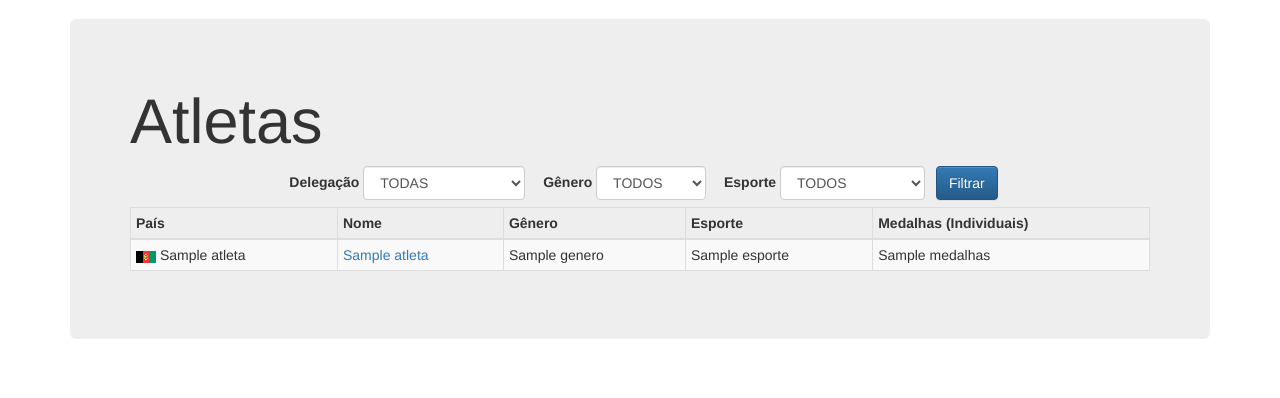
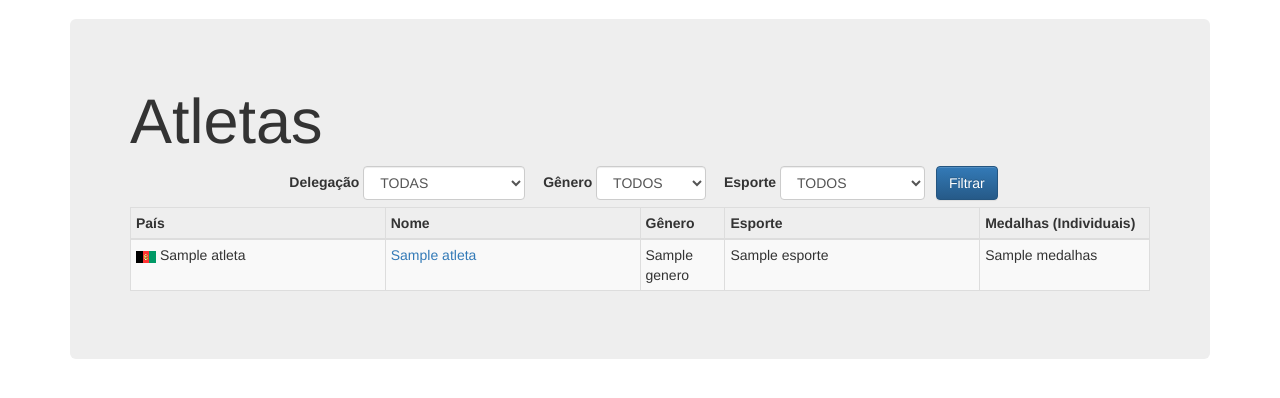
Before and after one commit to bardes/t3bd, a Django app: template paralympics/templates/paralympics/atletas.html in a window 1280 px wide. Shown: the part 51-449 px from the top of the page. Run offline with Django 3.2, Linux system fonts and the light colour scheme; the template is opened without the code that fills it: most values are stand-ins (such as "Sample title", 1, 10 or a date in 2020); some libraries are stand-ins or nearby versions.

Commit message:
Fix: Detalhes nos templates

```diff
--- a/paralympics/templates/paralympics/atleta.html
+++ b/paralympics/templates/paralympics/atleta.html
@@ -31,7 +31,7 @@
         <h2>Dados Físicos</h2>
 
         <dl class="dl-horizontal display-2">
-            <dt>Gênero</dt>
+            <dt>Gênero:</dt>
             <dd>{{ atleta.genero }}</dd>
 
             <dt>Altura:</dt>
--- a/paralympics/templates/paralympics/atletas.html
+++ b/paralympics/templates/paralympics/atletas.html
@@ -5,11 +5,11 @@ Atletas
 {% endblock titulo %}
 
 {% block cabecalho %}
-<th>País</th>
-<th>Nome</th>
-<th>Gênero</th>
-<th>Esporte</th>
-<th>Medalhas (Individuais)</th>
+<th class="col-sm-3">País</th>
+<th class="col-sm-3">Nome</th>
+<th class="col-sm-1">Gênero</th>
+<th class="col-sm-3">Esporte</th>
+<th class="col-sm-2">Medalhas (Individuais)</th>
 {% endblock cabecalho %}
 
 {% block pre %}
```
